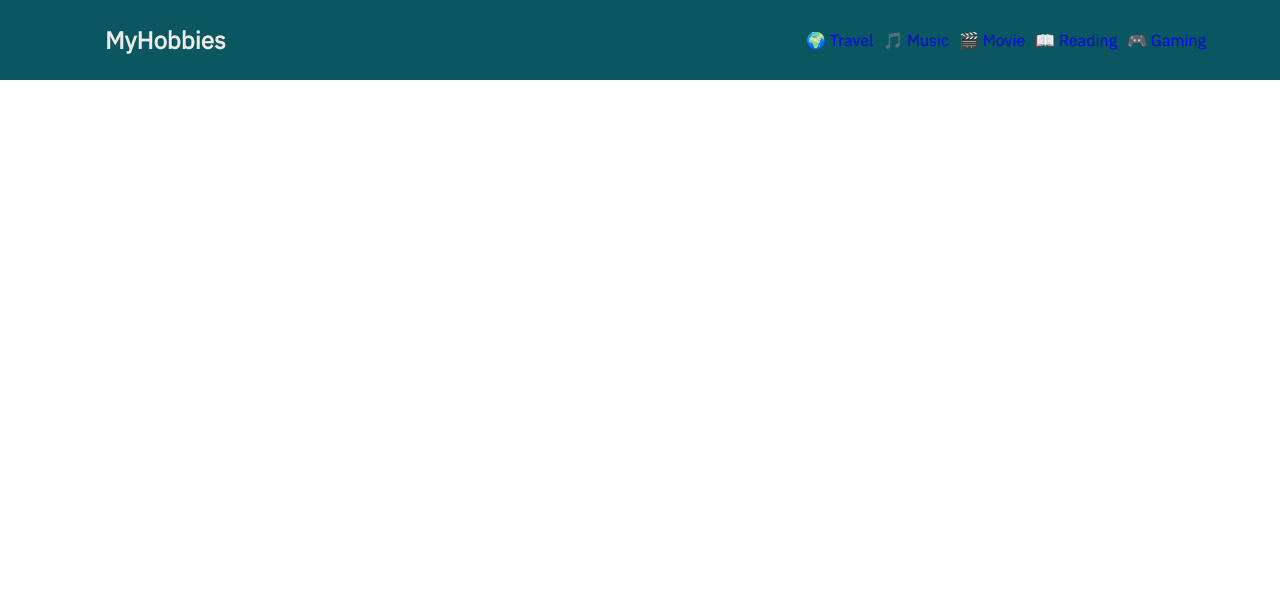
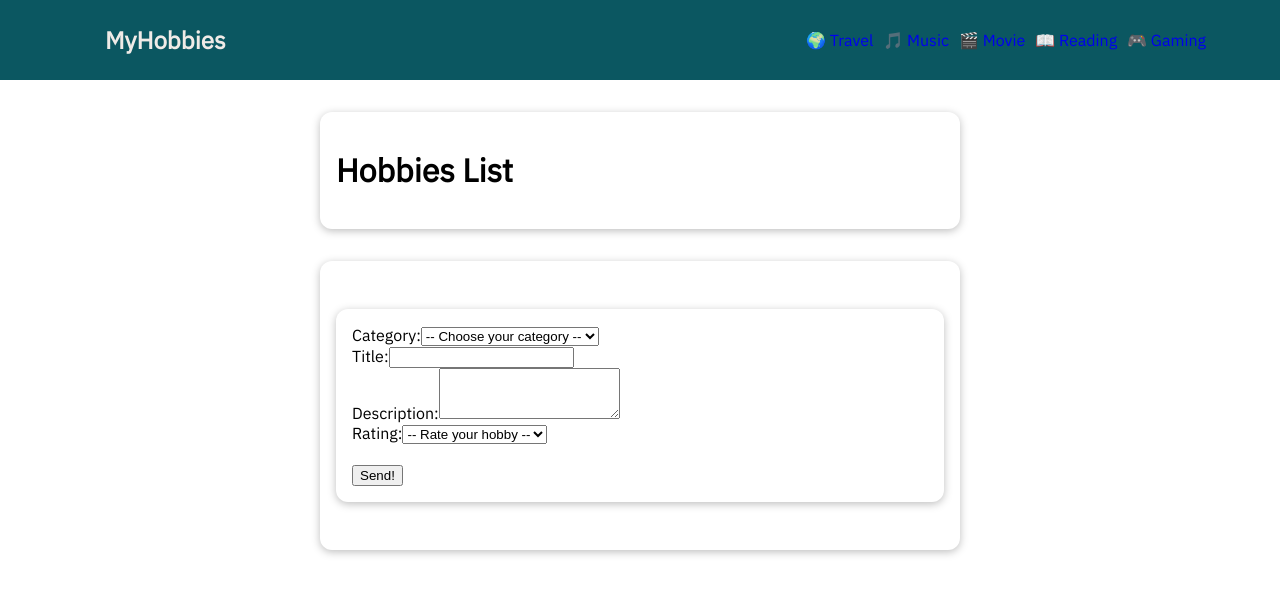
Before and after one commit to Lime5005/VueJS, a Vue app in the folder my-hobbies-project/: page /categories/1 in a window 1280 px wide. Shown: the top 594 px of the page. Built offline with nearby package versions, Linux system fonts and the light colour scheme.

Commit message:
add the postNewHobby component

```diff
--- a/my-hobbies-project/src/components/hobbies/CategoriesList.vue
+++ b/my-hobbies-project/src/components/hobbies/CategoriesList.vue
@@ -1,6 +1,6 @@
 <template>
   <div>
-      <a v-for="category in categories" :key="category" :href="`/categories/${category.id}/hobbies`">
+      <a v-for="category in categories" :key="category" :href="`/categories/${category.id}`">
       {{ category.icon }} {{ category.name }}
       </a>
   </div>
--- a/my-hobbies-project/src/components/hobbies/HobbiesList.vue
+++ b/my-hobbies-project/src/components/hobbies/HobbiesList.vue
@@ -3,5 +3,17 @@
     <base-card>
       <h1>Hobbies List</h1>
     </base-card>
+    <base-card>
+      <post-new-hobby></post-new-hobby>
+    </base-card>
   </div>
 </template>
+
+<script>
+import PostNewHobby from './PostNewHobby.vue'
+export default {
+  components: {
+    PostNewHobby
+  }
+}
+</script>
--- /dev/null
+++ b/my-hobbies-project/src/components/hobbies/PostNewHobby.vue
@@ -0,0 +1,66 @@
+<template>
+  <div class="container">
+    <base-card>
+    <form @submit.prevent="postNewHobby">
+      <label for="category">Category:</label>
+      <select id="category" class="form-control" v-model="formData.categoryId">
+        <option value="null">-- Choose your category --</option>
+        <option v-for="category in $store.state.categories" :value="category.id" :key="category.id">{{category.icon}}&nbsp;&nbsp;{{ category.name }}</option>
+      </select>
+
+      <br>
+      <label for="title">Title:</label>
+      <input type="text" id="title" class="form-control" maxlength="255" v-model="formData.title">
+      <br>
+      <label for="description">Description:</label>
+      <textarea id="description" rows="3" maxlength="255" class="form-control"
+                v-model="formData.description"></textarea>
+
+      <br>
+      <label for="rating">Rating:</label>
+      <select id="rating" class="form-control" v-model="formData.rating">
+          <option value="null">-- Rate your hobby --</option>
+          <option value=10>10 Best ever</option>
+          <option value=9>09 Excellent</option>
+          <option value=8>08 Very good</option>
+          <option value=7>07 Fine</option>
+          <option value=6>06 OK</option>
+          <option value=5>05 Average</option>
+          <option value=4>04 Bad</option>
+          <option value=3>03 Very bad</option>
+          <option value=2>02 Horrible</option>
+          <option value=1>01 Abonimable</option>
+          <option value=0>00 Worst ever</option>
+      </select>
+
+      <br><br>
+      <button >Send!</button>
+    </form>
+    </base-card>
+  </div>
+</template>
+
+<script>
+export default {
+  props: ['id'],
+  data() {
+    return {
+        error: null,
+        show: false,
+        formData: {
+            categoryId: this.$props.id ?? null,
+            title: '',
+            description: '',
+            rating: null
+        }
+      }
+  },
+  methods: {
+    postNewHobby() {
+      console.log('ok');
+      console.log(this.formData);
+    }
+  }
+
+}
+</script>
--- a/my-hobbies-project/src/router.js
+++ b/my-hobbies-project/src/router.js
@@ -12,8 +12,9 @@ const router = createRouter({
     routes: [
         { path: '/', component: WelcomePage },
         {
-            path: '/categories/:id/hobbies',
-            component: HobbiesList
+            path: '/categories/:id',
+            component: HobbiesList,
+            props: true
         }
     ]
 
```
